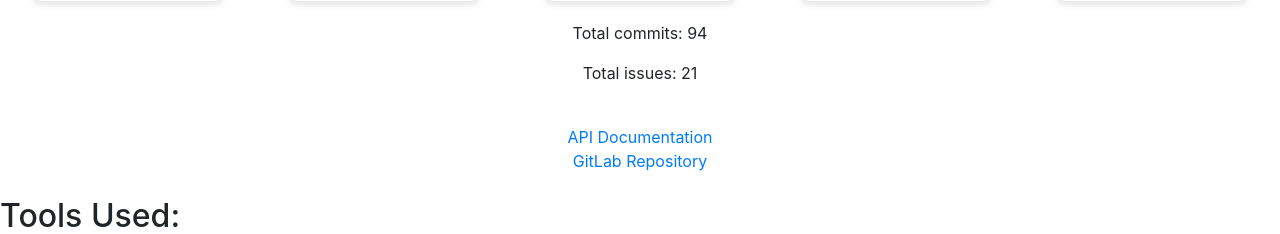
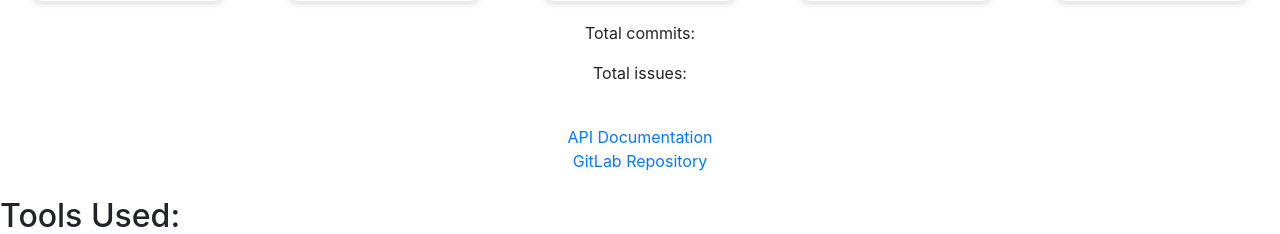
Before and after one commit to shreyanak/stormshelters, a Python web app: template templates/about.html in a window 1280 px wide. Shown: the part 939-1173 px from the top of the page. Run offline with Jinja, Linux system fonts and the light colour scheme; the template is opened without the code that fills it, so the values that code supplies are empty.

Commit message:
debugging

```diff
--- a/templates/about.html
+++ b/templates/about.html
@@ -140,8 +140,8 @@
         </div>
     </div>
     <div class="statistics" style="justify-content: left;">
-        <p id="total-commits">Total commits: 94</p>
-        <p id="total-issues">Total issues: 21</p>
+        <p id="total-commits">Total commits: </p>
+        <p id="total-issues">Total issues: </p>
     </div>
     <!-- JavaScript for fetching and updating contributor data -->
     <script>
@@ -204,10 +204,10 @@
                 unitTestsTextElement.textContent = `Number of unit tests: 0`;
 
                 const totalCommitsText = document.getElementById("total-commits");
-                totalCommitsText.textContent = "Total commits: ";
+                totalCommitsText.textContent = `Total commits: ${total_commits}`;
 
                 const totalIssuesText = document.getElementById("total-issues");
-                totalIssuesText.textContent = "Total issues: ";
+                totalIssuesText.textContent = `Total issues: ${total_issues}`;
             }
         }
 
```
